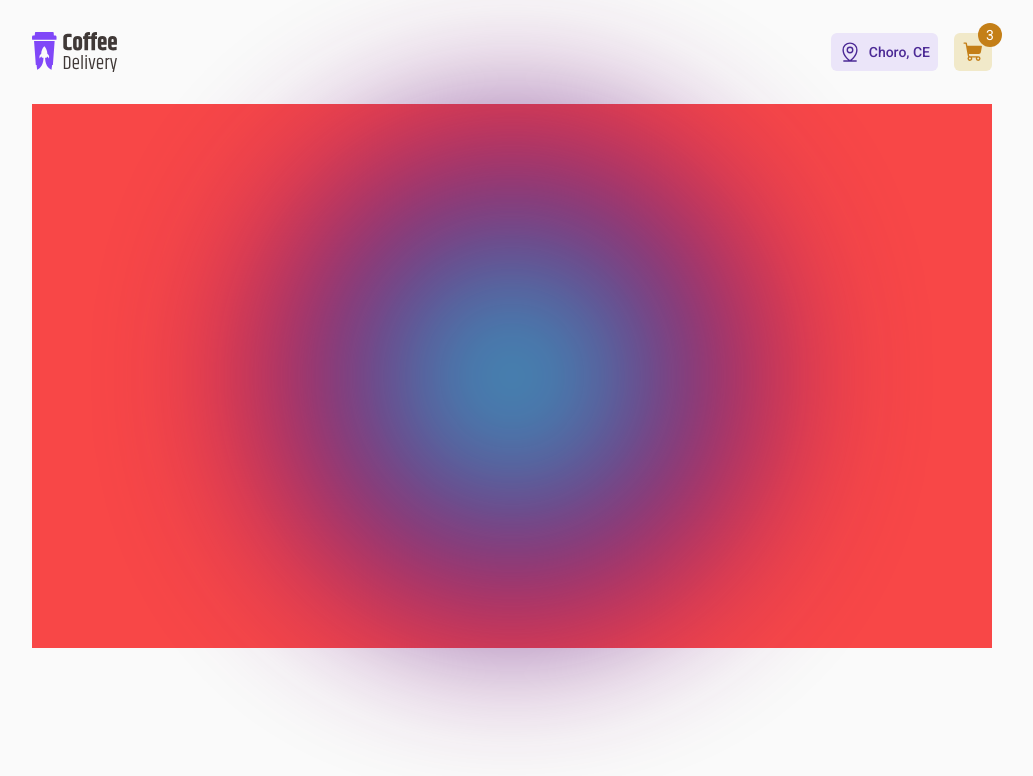
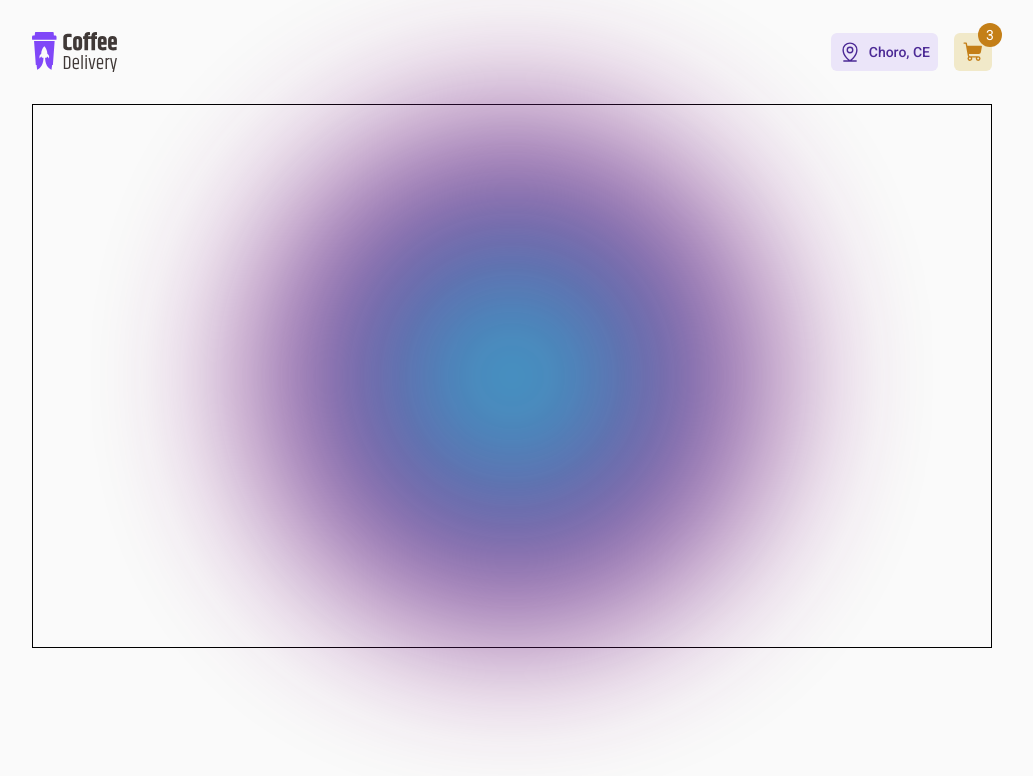
Before and after one commit to alvarobianor/coffee-delivery, a React (Vite) app: page / in a window 1280 px wide. Shown: the top 776 px of the page, without its empty margins (128-1161 px from the left). Built offline with nearby package versions, Linux system fonts and the light colour scheme.

Commit message:
Updating info component

```diff
--- a/src/Components/Infos.tsx
+++ b/src/Components/Infos.tsx
@@ -13,8 +13,9 @@ const Container = styled.div`
   width: 100%;
   height: 34rem;
 
-  background-color: ${({ theme }) => theme.colors['base-error']};
+  /* background-color: ${({ theme }) => theme.colors['base-error']}; */
 
+  border: 1px solid black;
   display: flex;
   align-items: center;
   justify-content: center;
```
